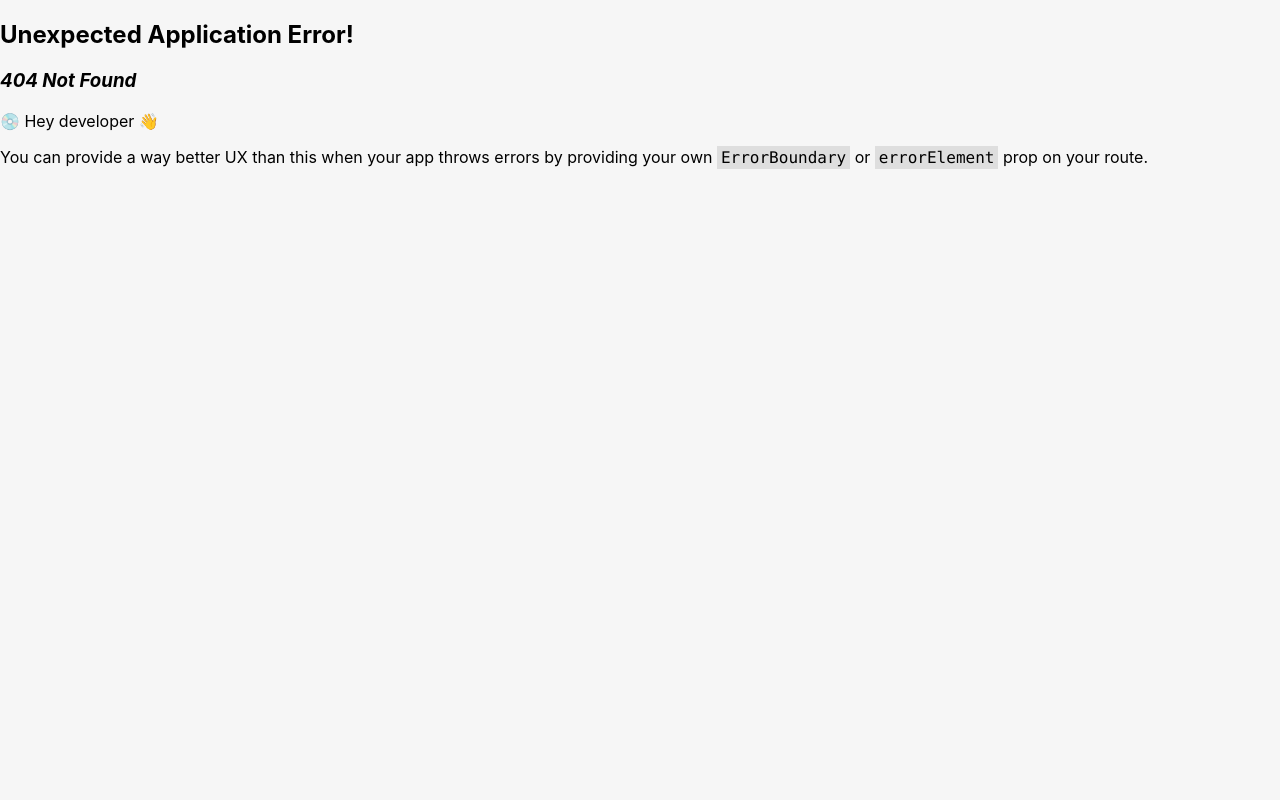
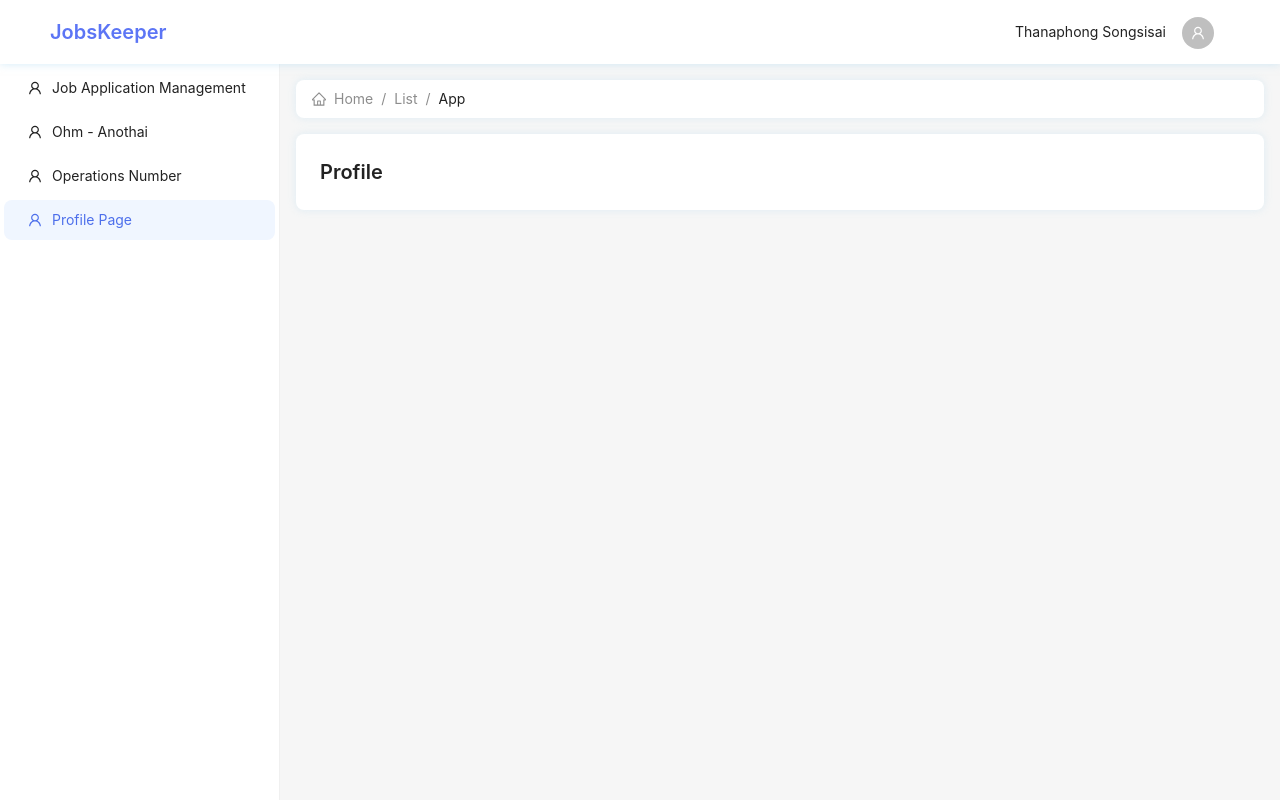
Before and after one commit to earth16454/JobsKeeper, a React (Create React App) app in the folder frontend/: page /profile-page in a window 1280 px wide. Before the commit this address had no page. Built offline with nearby package versions, Linux system fonts and the light colour scheme.

Commit message:
refactor, style, feat: Refactor code, format code and Add Profile page

```diff
--- a/frontend/src/App.tsx
+++ b/frontend/src/App.tsx
@@ -2,7 +2,6 @@ import React from 'react';
 import { ConfigProvider } from 'antd';
 import customizeTheme from './config/CustomizeTheme';
 import GlobalStyles from './assests/styled/GlobalStyles';
-import './assests/styled/globalStyles.css';
 import Routing from './Routing';
 import JKConfigContextProvider from './context/global/JKConfigContextProvider';
 
--- a/frontend/src/assests/styled/Container.styled.tsx
+++ b/frontend/src/assests/styled/Container.styled.tsx
@@ -35,6 +35,10 @@ export const ContainerStyled = styled.div`
     @media (min-width: ${breakpoints.xxl}) {
         max-width: 1320px;
     }
+
+    .ant-typography {
+        margin: 0 !important;
+    }
 `;
 
 interface ContainerProps
--- a/frontend/src/assests/styled/GlobalStyles.ts
+++ b/frontend/src/assests/styled/GlobalStyles.ts
@@ -20,7 +20,8 @@ export default createGlobalStyle`
         --rgb-text-color: 3, 3, 3;
         --rgb-bg-color: rgb(246, 246, 246);
 
-        /* --header-box-shadow: 0px 0px 8px rgba(168, 216, 243, 0.5); */
+        --header-box-shadow: 0px 0px 8px rgba(168, 216, 243, 0.5);
+        --card-box-shadow: 0px 0px 8px rgba(168, 216, 243, 0.3);
     }
 
     body {
@@ -32,9 +33,8 @@ export default createGlobalStyle`
         box-shadow: var(--card-box-shadow);
     }
 
-    :where(.css-dev-only-do-not-override-1nvjlz2).ant-modal .ant-modal-content,
     .ant-modal-content {
-        padding: 0;
+        padding: 0 !important;
 
         .ant-modal-header {
             padding: 16px 24px;
--- a/frontend/src/assests/styled/globalStyles.css
+++ /dev/null
@@ -1,14 +0,0 @@
-:root {
-    /* --white: #fff;
-    --primary: #4d6feb;
-    --info: #4d6feb;
-    --success: #50bc8c;
-    --warning: #f4c048;
-    --error: #df4c3f;
-    --text-color: #030303;
-    --bg-color: #f6f6f6;
-    --blue: #1e90ff; */
-
-    --header-box-shadow: 0px 0px 8px rgba(168, 216, 243, 0.5);
-    --card-box-shadow: 0px 0px 8px rgba(168, 216, 243, 0.3);
-}
--- a/frontend/src/component/global/JKModal.tsx
+++ b/frontend/src/component/global/JKModal.tsx
@@ -5,8 +5,9 @@ import styled from 'styled-components';
 export const JKModalStyled = styled(Modal)`
   .ant-modal-body {
     height: 100%;
-    max-height: 65vh;
-    overflow-y: auto;
+    min-height: 20vh;
+    max-height: 65vh !important;
+    overflow-y: auto !important;
   }
 `;
 
--- a/frontend/src/component/global/jk-navbar/index.tsx
+++ b/frontend/src/component/global/jk-navbar/index.tsx
@@ -15,10 +15,10 @@ const JKNavbar: React.FC = () => {
         }}
       >
         <Row align="middle" justify={'space-between'}>
-          <Typography.Title level={5} style={{ margin: 0, color: 'var(--rgb-primary)' }}>
+          <Typography.Title level={4} style={{ margin: 0, color: 'var(--rgb-primary)' }}>
             JobsKeeper
           </Typography.Title>
-          <Menu mode="horizontal" items={headerMenuItems} style={{ borderBottom: 'none' }}></Menu>
+          {/* <Menu mode="horizontal" items={headerMenuItems} style={{ borderBottom: 'none' }}></Menu> */}
           <Menu mode="horizontal" style={{ borderBottom: 'none' }}>
             <Row align={'middle'}>
               <Typography>Thanaphong Songsisai</Typography>
--- a/frontend/src/component/route/JKRoutes.tsx
+++ b/frontend/src/component/route/JKRoutes.tsx
@@ -4,6 +4,7 @@ import Subnav2 from '../../pages/subnav2';
 import JobApplicationManager from '../../pages/jobApplicationManager';
 import PersonalInformation from '../../pages/ohm/index';
 import OperationsNumber from '../../pages/test01/OperationsNumber';
+import ProfilePage from '../../pages/ProfilePage';
 
 
 
@@ -28,4 +29,8 @@ export const JKRoutes: RouteObject[] = [
     path: 'OperationsNumber',
     element: <OperationsNumber />,
   },
+  {
+    path: 'profile-page',
+    element: <ProfilePage />
+  }
 ];
--- a/frontend/src/context/global/JKConfigContextProvider.tsx
+++ b/frontend/src/context/global/JKConfigContextProvider.tsx
@@ -26,6 +26,11 @@ const JKConfigContextProvider: React.FC<JKAppContainerContextProviderProps> = ({
       icon: <UserOutlined />,
       label: 'Operations Number',
     },
+    {
+      key: 'profile-page',
+      icon: <UserOutlined />,
+      label: 'Profile Page',
+    }
   ]);
 
   return (
--- a/frontend/src/index.css
+++ b/frontend/src/index.css
@@ -1,13 +1,10 @@
-body {
+* {
+  box-sizing: border-box;
+  padding: 0;
   margin: 0;
-  font-family: -apple-system, BlinkMacSystemFont, 'Segoe UI', 'Roboto', 'Oxygen',
-    'Ubuntu', 'Cantarell', 'Fira Sans', 'Droid Sans', 'Helvetica Neue',
-    sans-serif;
-  -webkit-font-smoothing: antialiased;
-  -moz-osx-font-smoothing: grayscale;
 }
 
-code {
-  font-family: source-code-pro, Menlo, Monaco, Consolas, 'Courier New',
-    monospace;
+body {
+  width: 100%;
+  height: 100%;
 }
--- /dev/null
+++ b/frontend/src/pages/ProfilePage/index.tsx
@@ -0,0 +1,25 @@
+import React from 'react';
+import JKPage from '../../component/global/JKPage';
+import axios from 'axios';
+import { Button, Col, Image, Row, Spin, Typography } from 'antd';
+import JKModal from '../../component/global/JKModal';
+
+const { Title } = Typography;
+
+const ProfilePage: React.FC = () => {
+  const [isShowModal, setIsShowModal] = React.useState<boolean>(false);
+
+  return (
+    <>
+      <JKPage withContent>
+        <Row align={'middle'}>
+          <Col span={24}>
+            <Title level={4}>Profile</Title>
+          </Col>
+        </Row>
+      </JKPage>
+    </>
+  );
+};
+
+export default ProfilePage;
```
Also changed, not shown: frontend/src/component/global/jk-sidebar/index.tsx (+13 -14 lines).
